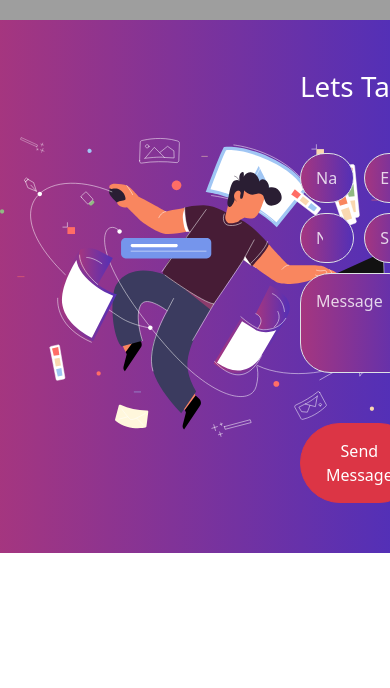
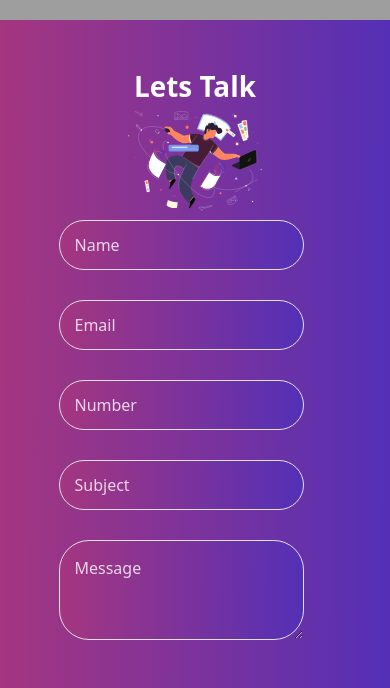
Before and after one commit to Nikolla2000/React-Portfolio-Website, a React (Vite) app in the folder client/: page / in a window 390 px wide. Shown: the part 824-1512 px from the top of the page. Before the commit the page ends 1377 px from the top, so only its background shows below. Built offline with nearby package versions, Linux system fonts and the light colour scheme; grey boxes are pictures that could not be loaded.

Commit message:
Finalized contact-form styles and mobile version

```diff
--- a/client/src/Components/Contact/ContactFormStyles.scss
+++ b/client/src/Components/Contact/ContactFormStyles.scss
@@ -7,7 +7,7 @@
 
     .contact-heading {
         color:$primary-white;
-        margin: 0 auto;
+        font-weight: bold;
     }
 
     .form-and-img-wrapper {
@@ -16,8 +16,8 @@
         align-items: center;
 
         .form-img {
-            height: 300px;
-            width: 300px;
+            height: 280px;
+            width: 280px;
 
             img{
                 height: 100%;
@@ -66,10 +66,73 @@
         .form-submit-button {
             border-radius: 50px;
             padding: 15px 25px;
+            font-weight: bold;
         }
 
-        // input[name="name"] {
-
-        //   }
     }
 }
+
+
+@media screen and (max-width:900px) {
+    .form-and-img-wrapper {
+        flex-direction: column;
+        align-items: center;
+
+        .contact-heading {
+            margin: 0 auto;
+            display: none;
+        }
+
+        .form-wrapper {
+            text-align: center;
+        }
+
+        .form-img {
+            display: flex;
+            justify-content: space-between;
+            align-items: center;
+            width: 100px;
+            height: 100px !important;
+
+            .small-heading {
+                color: $primary-white;
+                font-weight: bold;
+            }
+
+            .name-animation{
+                font-size: 1.6em;
+                margin-top:0;
+            }
+
+            img {
+                height: 100% !important;
+            }
+        }
+
+        .form-submit-button {
+            display: block;
+            margin: 0 auto;
+            width: 200px;
+        }
+    }
+}
+
+@media  screen and (max-width: 600px) {
+    .form-and-img-wrapper {
+
+        .form-img {
+            flex-direction: column;
+        }
+
+        #contact-form {
+            display: flex !important;
+            flex-direction: column;
+            gap: 30px !important;
+            width: 70vw;
+
+            input, textarea {
+                width: 90%;
+            }
+        }
+    }
+}
--- a/client/src/Components/Contact/ContactSection.jsx
+++ b/client/src/Components/Contact/ContactSection.jsx
@@ -73,6 +73,7 @@ const ContactSection = () => {
             <TrackVisibility>
             {({ isVisible }) =>
           <div className="form-img">
+            {window.innerWidth <= 900 && <h1 className="small-heading">Lets Talk</h1>}
               {focusedInput === "name" ?
               <p className={`name-animation ${isVisible && "animate__animated animate__backInLeft"}`}>{text}</p>
               : <img
@@ -89,7 +90,7 @@ const ContactSection = () => {
             <Button
               type="submit"
               form="contact-form"
-              variant="danger"
+              variant="light"
               className="form-submit-button"
               >Send Message
             </Button>
```
